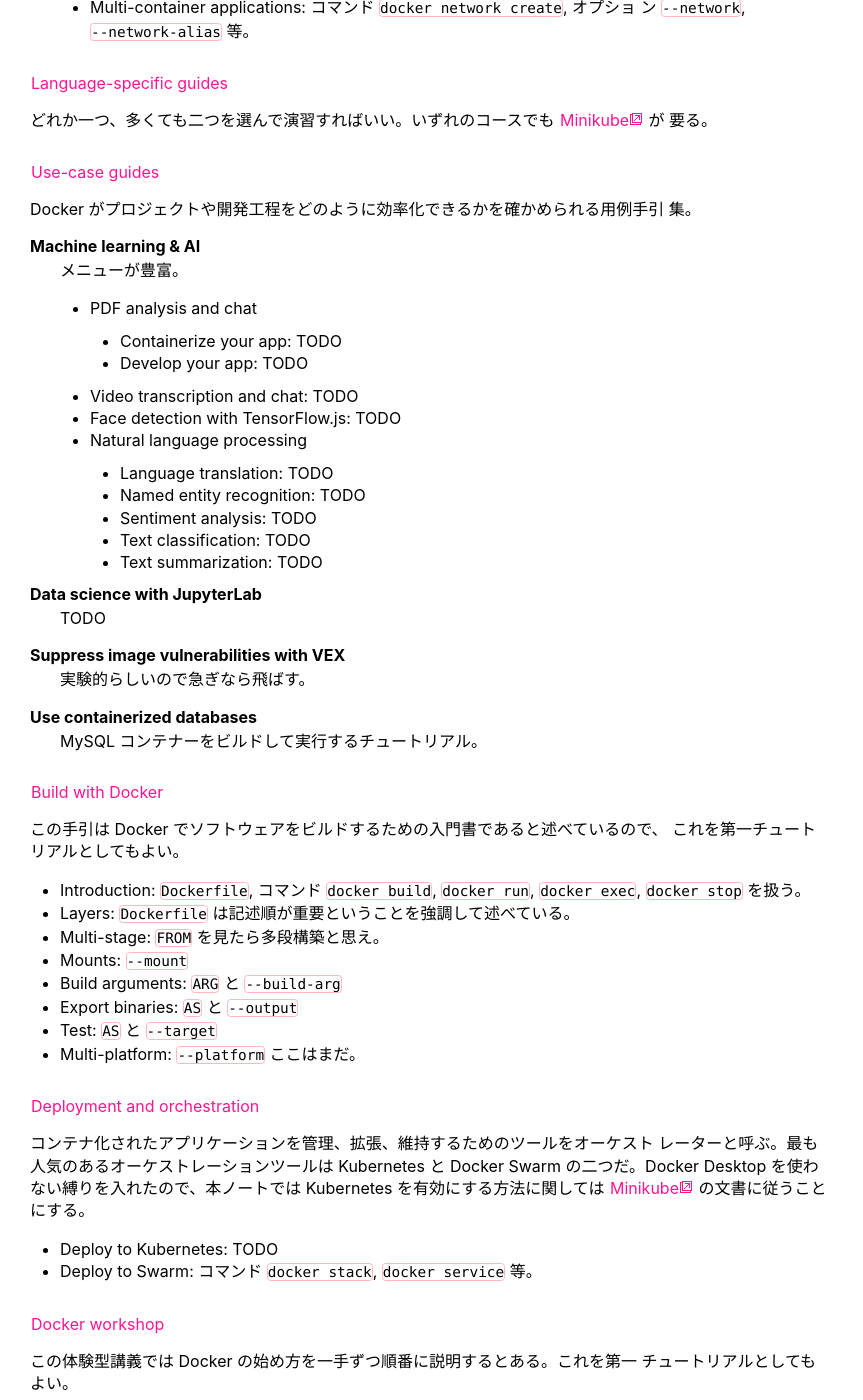
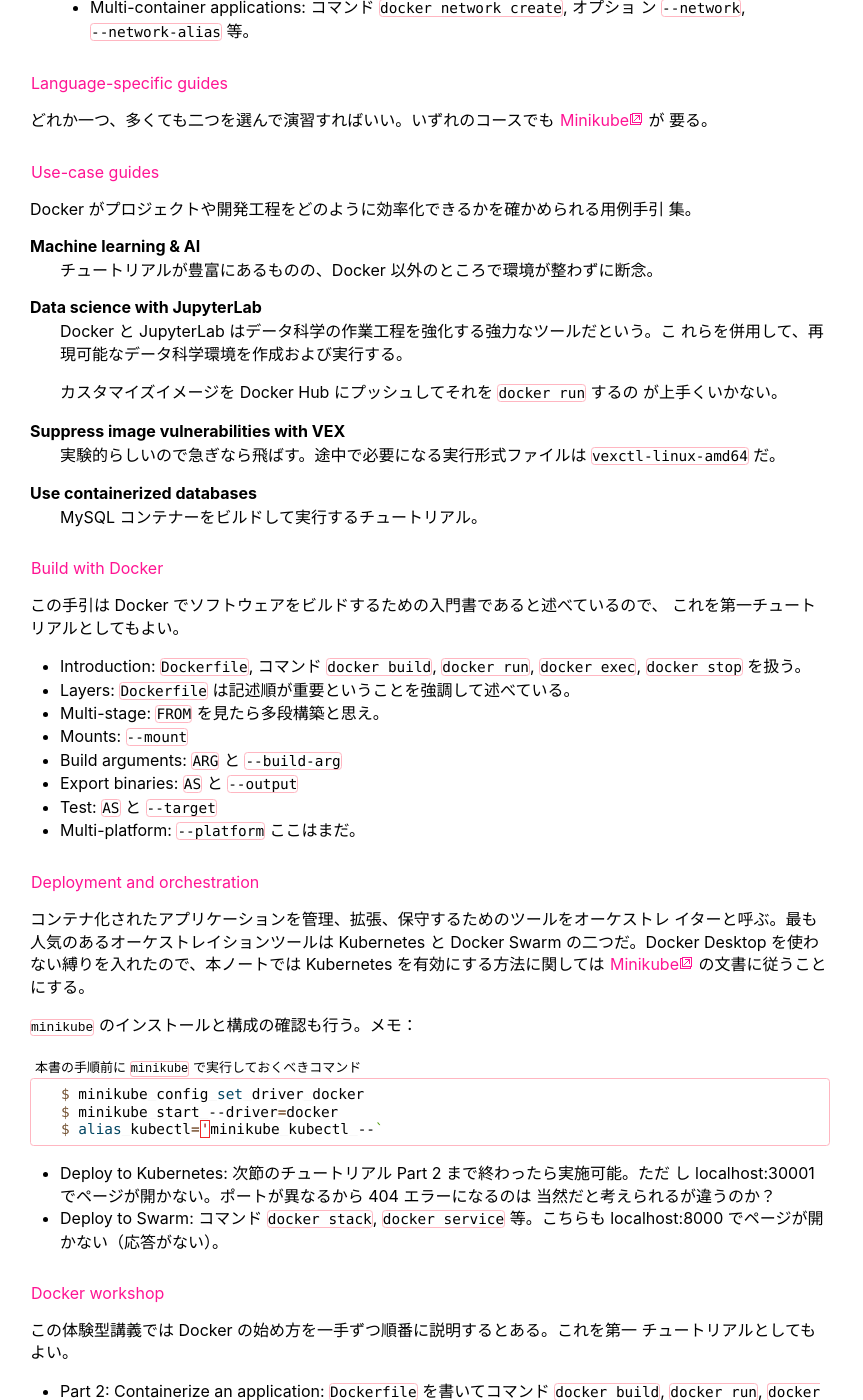
Before and after one commit to showa-yojyo/minibook, a Sphinx documentation site: the page built from source/docker.rst, in a window 1280 px wide and 1400 px high, scrolled down 3669 px. Shown: the whole window, without its empty margins (0-863 px from the left). Built offline with Sphinx 7.4.7, drawn with Linux system fonts in a browser that asks for light colours.

Commit message:
docker: WIP [skip ci]

```diff
--- a/source/docker.rst
+++ b/source/docker.rst
@@ -178,25 +178,16 @@
 集。
 
 Machine learning & AI
-   メニューが豊富。
+   チュートリアルが豊富にあるものの、Docker 以外のところで環境が整わずに断念。
+Data science with JupyterLab
+   Docker と JupyterLab はデータ科学の作業工程を強化する強力なツールだという。こ
+   れらを併用して、再現可能なデータ科学環境を作成および実行する。
 
-   * PDF analysis and chat
-
-     * Containerize your app: TODO
-     * Develop your app: TODO
-   * Video transcription and chat: TODO
-   * Face detection with TensorFlow.js: TODO
-   * Natural language processing
-
-     * Language translation: TODO
-     * Named entity recognition: TODO
-     * Sentiment analysis: TODO
-     * Text classification: TODO
-     * Text summarization: TODO
-Data science with JupyterLab
-   TODO
+   カスタマイズイメージを Docker Hub にプッシュしてそれを ``docker run`` するの
+   が上手くいかない。
 Suppress image vulnerabilities with VEX
-   実験的らしいので急ぎなら飛ばす。
+   実験的らしいので急ぎなら飛ばす。途中で必要になる実行形式ファイルは
+   :file:`vexctl-linux-amd64` だ。
 Use containerized databases
    MySQL コンテナーをビルドして実行するチュートリアル。
 
@@ -219,13 +210,25 @@
 Deployment and orchestration
 ^^^^^^^^^^^^^^^^^^^^^^^^^^^^^^^^^^^^^^^^^^^^^^^^^^^^^^^^^^^^^^^^^^^^^^
 
-コンテナ化されたアプリケーションを管理、拡張、維持するためのツールをオーケスト
-レーターと呼ぶ。最も人気のあるオーケストレーションツールは Kubernetes と Docker
+コンテナ化されたアプリケーションを管理、拡張、保守するためのツールをオーケストレ
+イターと呼ぶ。最も人気のあるオーケストレイションツールは Kubernetes と Docker
 Swarm の二つだ。Docker Desktop を使わない縛りを入れたので、本ノートでは
 Kubernetes を有効にする方法に関しては Minikube_ の文書に従うことにする。
 
-* Deploy to Kubernetes: TODO
-* Deploy to Swarm: コマンド ``docker stack``, ``docker service`` 等。
+:command:`minikube` のインストールと構成の確認も行う。メモ：
+
+.. sourcecode:: console
+   :caption: 本書の手順前に :command:`minikube` で実行しておくべきコマンド
+
+   $ minikube config set driver docker
+   $ minikube start --driver=docker
+   $ alias kubectl='minikube kubectl --`
+
+* Deploy to Kubernetes: 次節のチュートリアル Part 2 まで終わったら実施可能。ただ
+  し localhost:30001 でページが開かない。ポートが異なるから 404 エラーになるのは
+  当然だと考えられるが違うのか？
+* Deploy to Swarm: コマンド ``docker stack``, ``docker service`` 等。こちらも
+  localhost:8000 でページが開かない（応答がない）。
 
 Docker workshop
 ^^^^^^^^^^^^^^^^^^^^^^^^^^^^^^^^^^^^^^^^^^^^^^^^^^^^^^^^^^^^^^^^^^^^^^
```
